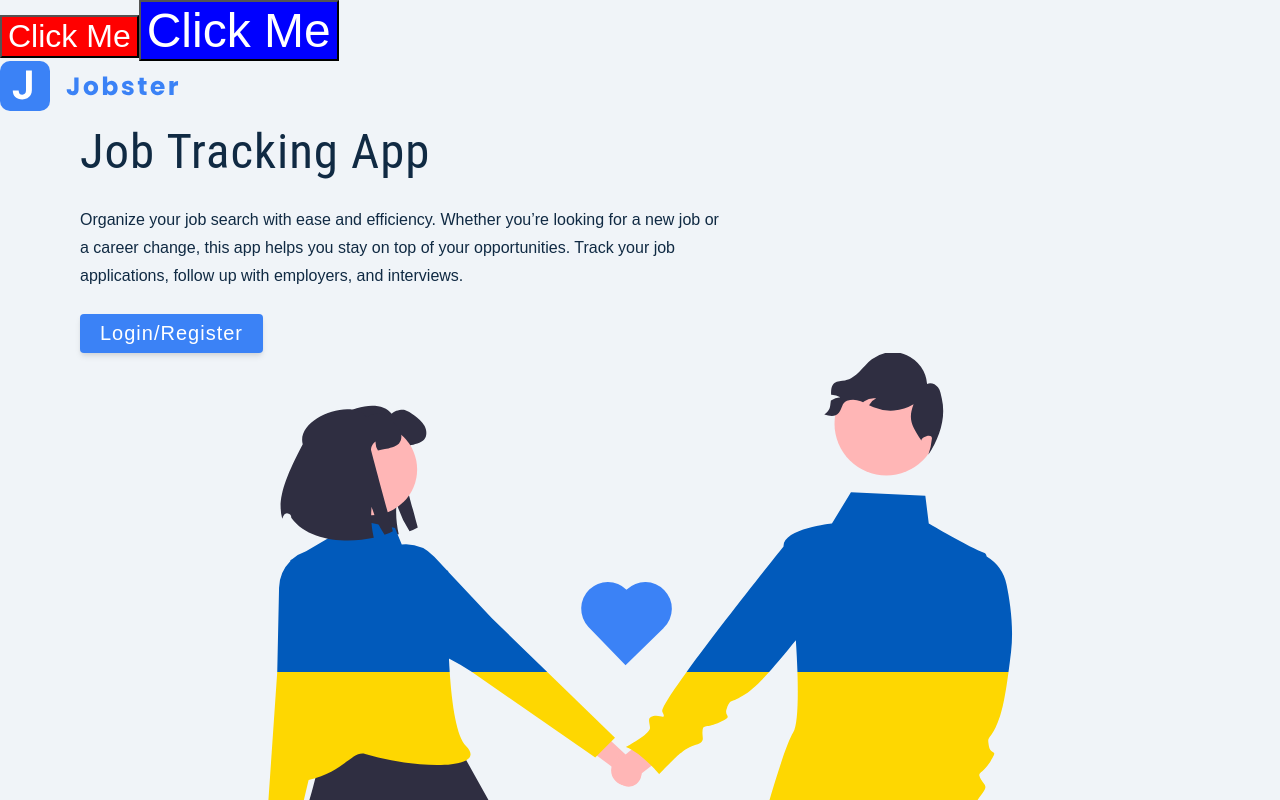
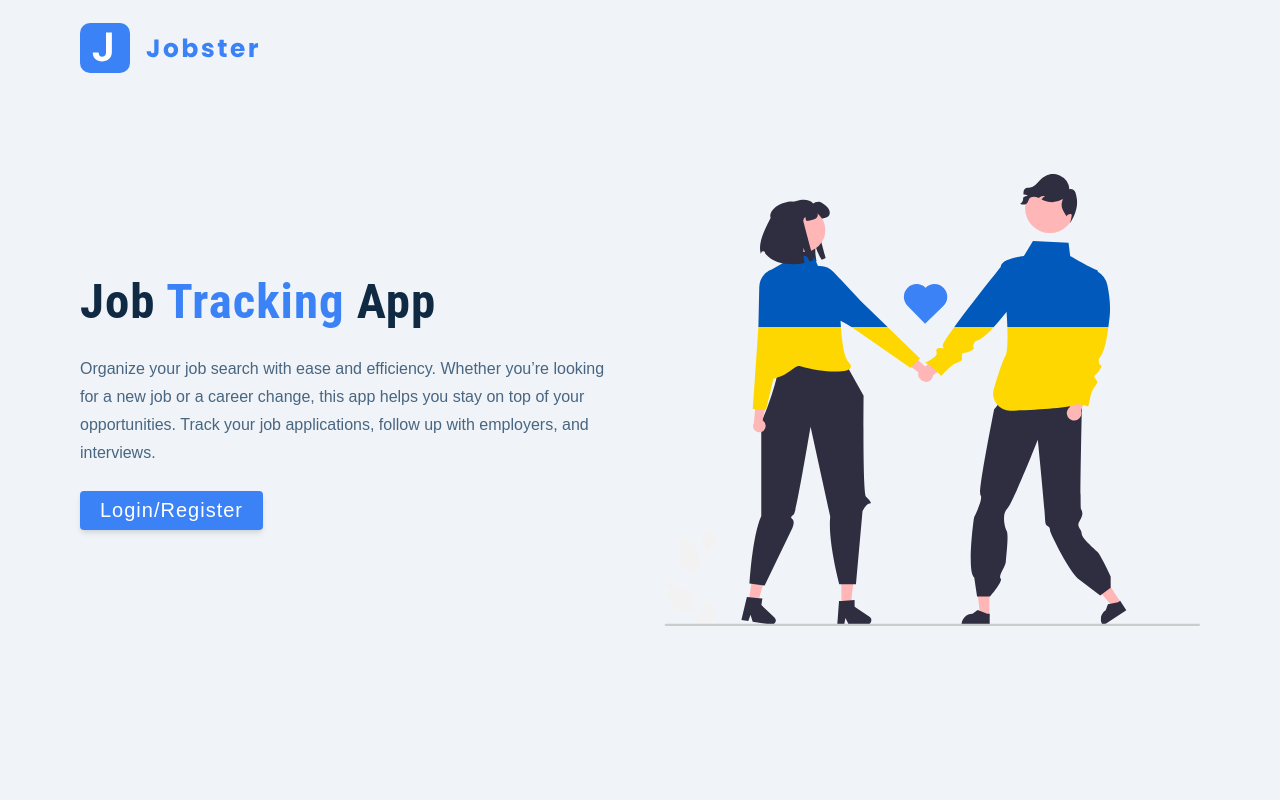
Before and after one commit to pktcodes/jobster-react-project-v2, a React (Vite) app: page /landing in a window 1280 px wide. Shown: the top 800 px of the page. Built offline with nearby package versions, Linux system fonts and the light colour scheme.

Commit message:
Style Landing Page

```diff
--- a/src/App.jsx
+++ b/src/App.jsx
@@ -1,23 +1,8 @@
-import styled from 'styled-components';
 import Landing from './pages/Landing';
-
-const Button = styled.button`
-  background-color: red;
-  color: white;
-  font-size: 2rem;
-`;
-
-const SecondButton = styled.button`
-  background-color: blue;
-  color: white;
-  font-size: 3rem;
-`;
 
 function App() {
   return (
     <>
-      <Button>Click Me</Button>
-      <SecondButton>Click Me</SecondButton>
       <Landing />
     </>
   );
--- a/src/pages/Landing.jsx
+++ b/src/pages/Landing.jsx
@@ -1,9 +1,10 @@
+import styled from 'styled-components';
 import logo from '../assets/images/logo.svg';
 import heroImage from '../assets/images/main.svg';
 
 const Landing = () => {
   return (
-    <main>
+    <Wrapper>
       <nav>
         <img src={logo} alt="Jobster Logo" />
       </nav>
@@ -24,8 +25,46 @@ const Landing = () => {
 
         <img src={heroImage} alt="Hero Image" className="img main-img" />
       </div>
-    </main>
+    </Wrapper>
   );
 };
 
+const Wrapper = styled.main`
+  nav {
+    width: var(--fluid-width);
+    max-width: var(--max-width);
+    margin: 0 auto;
+    height: var(--nav-height);
+    display: flex;
+    align-items: center;
+  }
+  .page {
+    min-height: calc(100vh - var(--nav-height));
+    display: grid;
+    align-items: center;
+    margin-top: -3rem;
+  }
+  h1 {
+    font-weight: 700;
+    span {
+      color: var(--primary-500);
+    }
+  }
+  p {
+    color: var(--grey-600);
+  }
+  .main-img {
+    display: none;
+  }
+  @media (min-width: 992px) {
+    .page {
+      grid-template-columns: 1fr 1fr;
+      column-gap: 3rem;
+    }
+    .main-img {
+      display: block;
+    }
+  }
+`;
+
 export default Landing;
```
